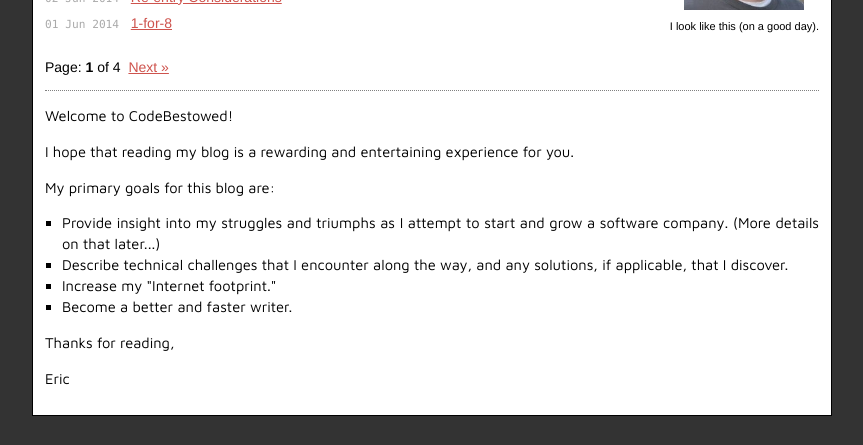
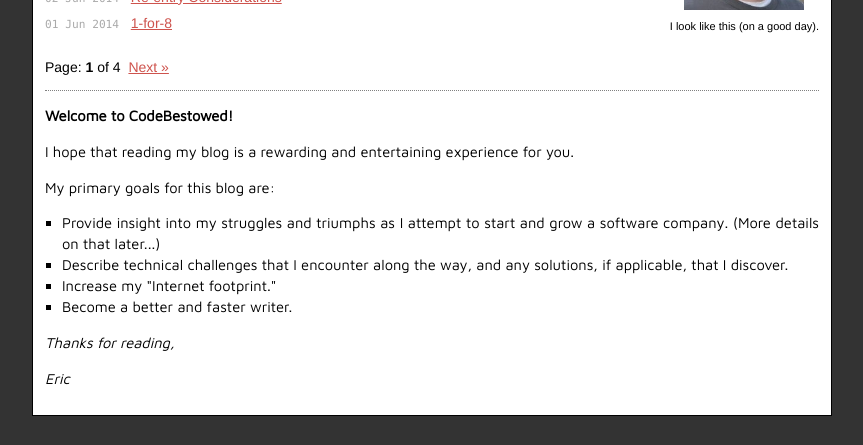
Before and after one commit to etipton/etipton.github.io, a Jekyll site: the page built from index.html, in a window 1280 px wide. Shown: the part 285-730 px from the top of the page, without its empty margins (208-1071 px from the left). Built offline with Jekyll 4.4.1, drawn with Linux system fonts in a browser that asks for light colours; nearby versions of some CDN libraries; Markdown is read by kramdown in place of the engine named in the settings; the list of posts is cut into pages by our own code.

Commit message:
updated intro letter styles

```diff
--- a/index.html
+++ b/index.html
@@ -34,7 +34,7 @@ title: CodeBestowed
 </ul>
 
 <div class="intro">
-  <p>Welcome to CodeBestowed!</p>
+  <p><b>Welcome to CodeBestowed!</b></p>
 
   <p>I hope that reading my blog is a rewarding and entertaining experience for you.</p>
 
@@ -51,7 +51,7 @@ title: CodeBestowed
     <li>Become a better and faster writer.</li>
   </ul>
 
-  <p>Thanks for reading,</p>
+  <p><i>Thanks for reading,</i></p>
 
-  <p>Eric</p>
+  <p><i>Eric</i></p>
 </div>
```
